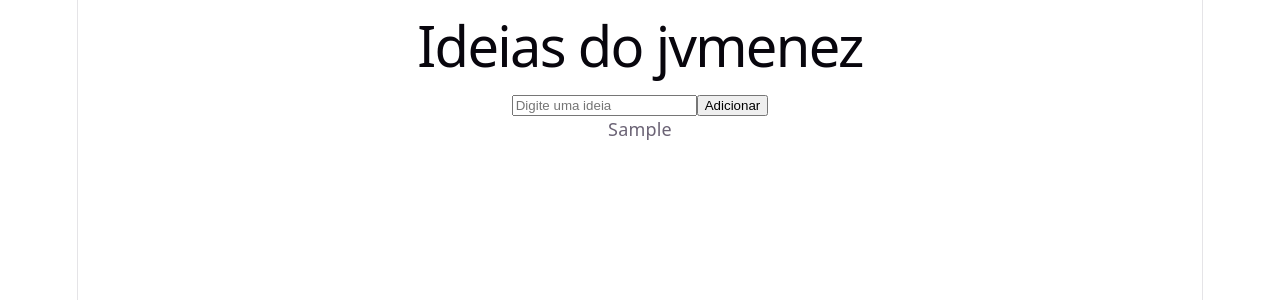
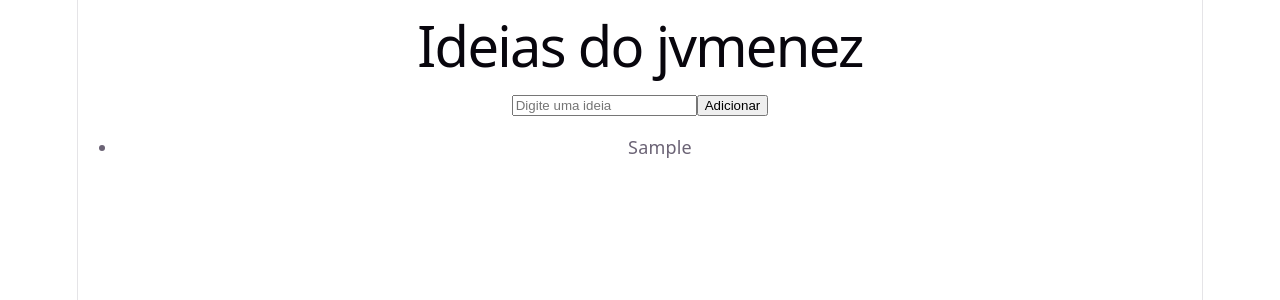
Before and after one commit to tame012hades/paineldeideia-PTAC, a React (Vite) app in the folder paineldeideias/: page / in a window 1280 px wide. Both pictures are taken after typing "Sample" into the empty fields and a click on the button "Adicionar". Shown: the top 300 px of the page. Built offline with nearby package versions, Linux system fonts and the light colour scheme.

Commit message:
RF2-adicionado lista de ideias

```diff
--- a/paineldeideias/src/App.jsx
+++ b/paineldeideias/src/App.jsx
@@ -11,7 +11,12 @@ function App() {
       return;
     }
 
-    setIdeas([...ideas, idea]);
+    const newIdea = {
+      id: Date.now(),
+      text: idea,
+    };
+
+    setIdeas([...ideas, newIdea]);
     setIdea("");
   }
 
@@ -29,9 +34,11 @@ function App() {
         <button type="submit">Adicionar</button>
       </form>
 
-      {ideas.map((idea, index) => (
-        <p key={index}>{idea}</p>
-      ))}
+      <ul>
+        {ideas.map((idea) => (
+          <li key={idea.id}>{idea.text}</li>
+        ))}
+      </ul>
     </div>
   );
 }
```
